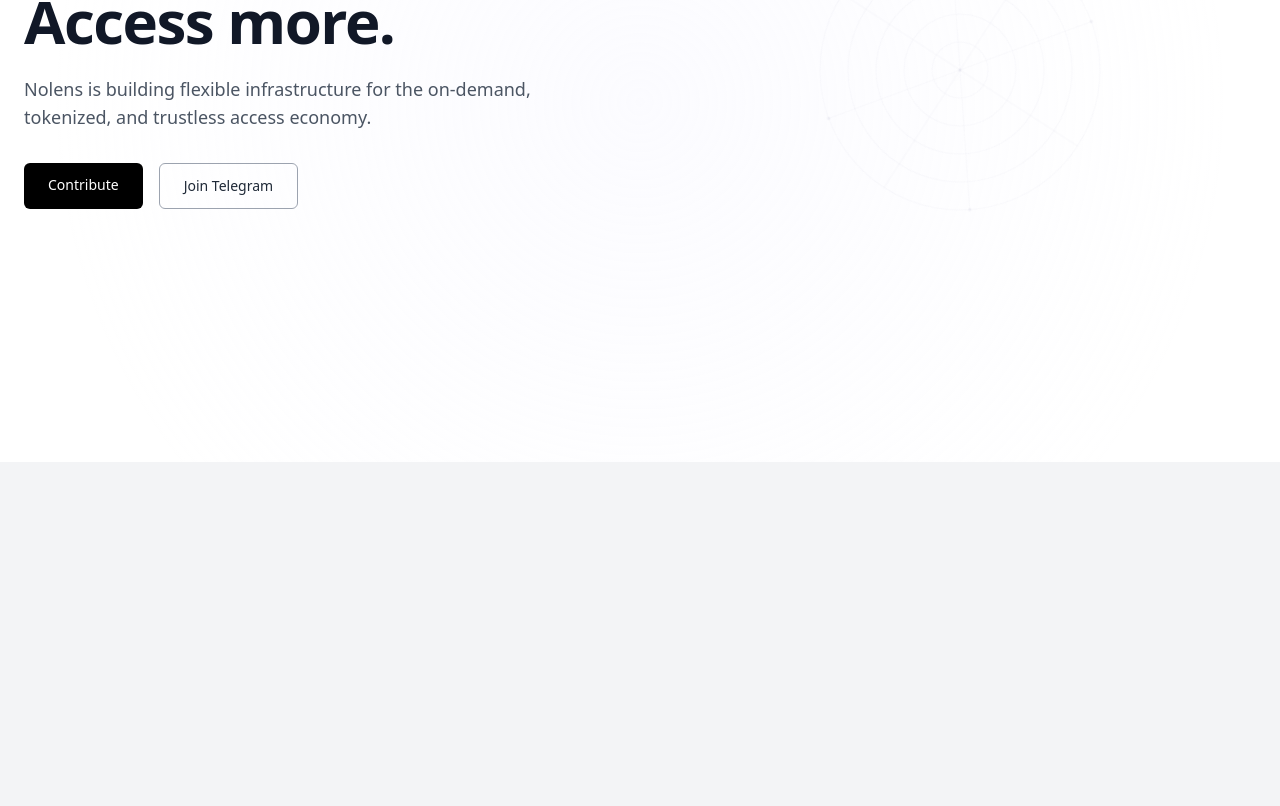
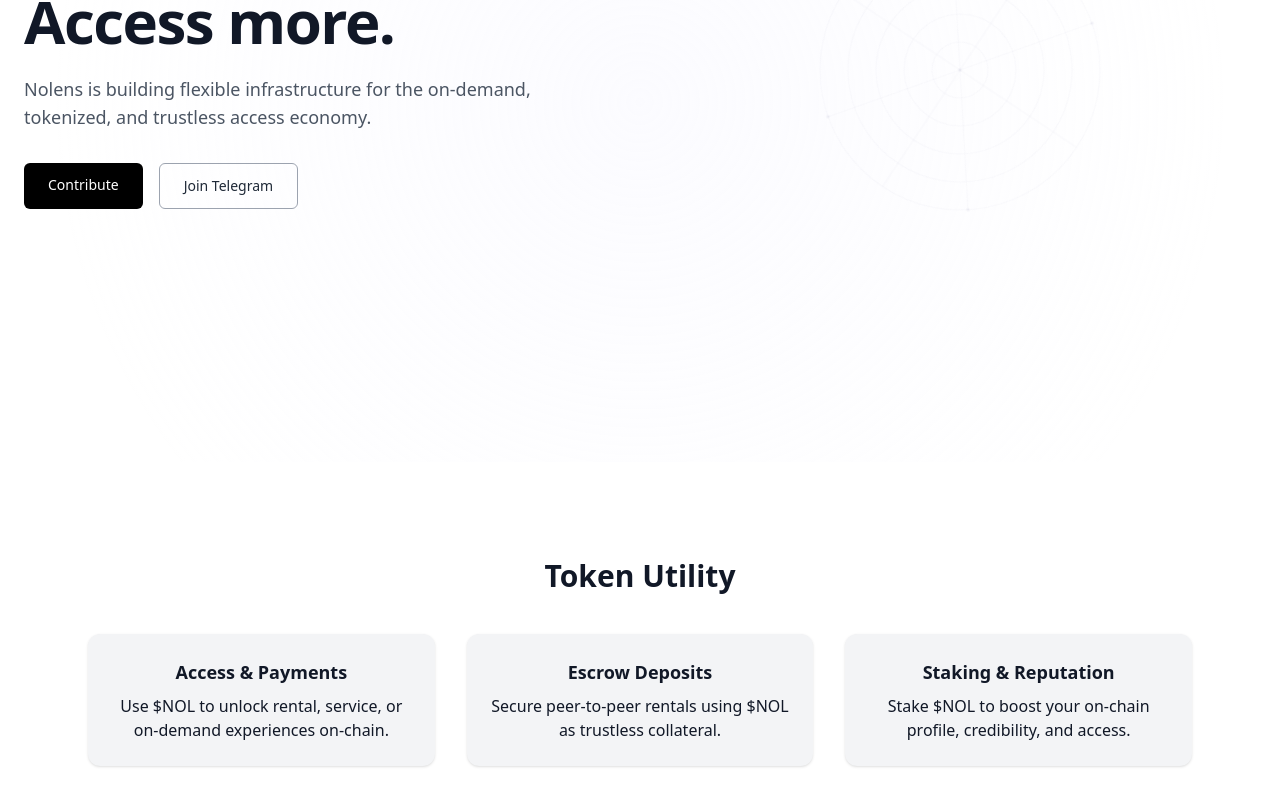
Before and after one commit to nolensprotocol/nolens, a Next.js app: page / in a window 1280 px wide. Shown: the part 258-1064 px from the top of the page. Before the commit the page ends 800 px from the top, so only its background shows below. Built offline with nearby package versions, Linux system fonts and the light colour scheme.

Commit message:
Update index.js

```diff
--- a/pages/index.js
+++ b/pages/index.js
@@ -55,6 +55,26 @@ export default function Home() {
         <div className="absolute inset-0 bg-[radial-gradient(circle_at_50%_50%,_rgba(240,240,255,0.25),_transparent_80%)] z-0"></div>
       </section>
 
+      <section className="py-24 bg-white text-gray-900">
+        <div className="max-w-6xl mx-auto px-6 text-center">
+          <h2 className="text-3xl font-bold mb-10">Token Utility</h2>
+          <div className="grid gap-8 grid-cols-1 md:grid-cols-3">
+            <div className="transition duration-700 ease-out bg-gray-100 p-6 rounded-xl shadow hover:shadow-lg hover:scale-105 hover:bg-white">
+              <h3 className="font-semibold text-lg mb-2">Access & Payments</h3>
+              <p>Use $NOL to unlock rental, service, or on-demand experiences on-chain.</p>
+            </div>
+            <div className="transition duration-700 ease-out bg-gray-100 p-6 rounded-xl shadow hover:shadow-lg hover:scale-105 hover:bg-white">
+              <h3 className="font-semibold text-lg mb-2">Escrow Deposits</h3>
+              <p>Secure peer-to-peer rentals using $NOL as trustless collateral.</p>
+            </div>
+            <div className="transition duration-700 ease-out bg-gray-100 p-6 rounded-xl shadow hover:shadow-lg hover:scale-105 hover:bg-white">
+              <h3 className="font-semibold text-lg mb-2">Staking & Reputation</h3>
+              <p>Stake $NOL to boost your on-chain profile, credibility, and access.</p>
+            </div>
+          </div>
+        </div>
+      </section>
+
       <style jsx>{`
         @keyframes spin-slow {
           0% { transform: rotate(0deg); }
```
